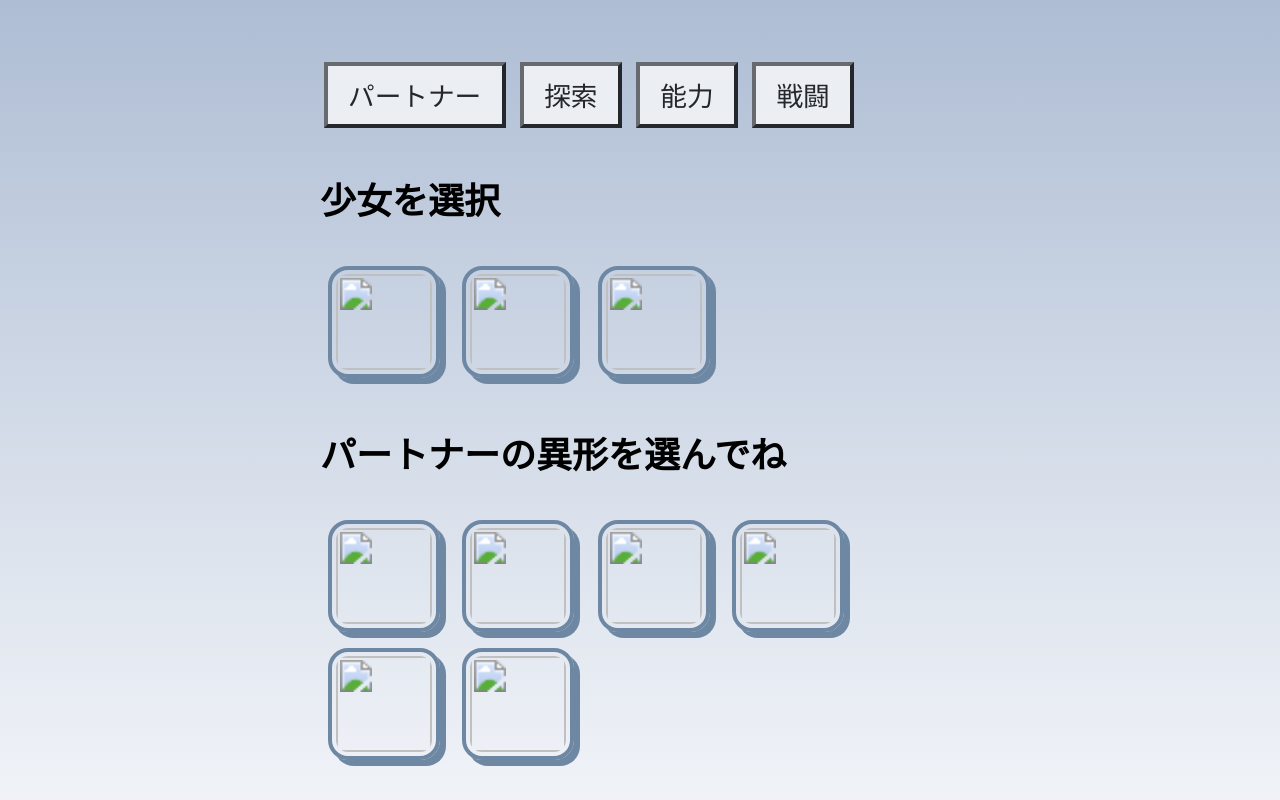
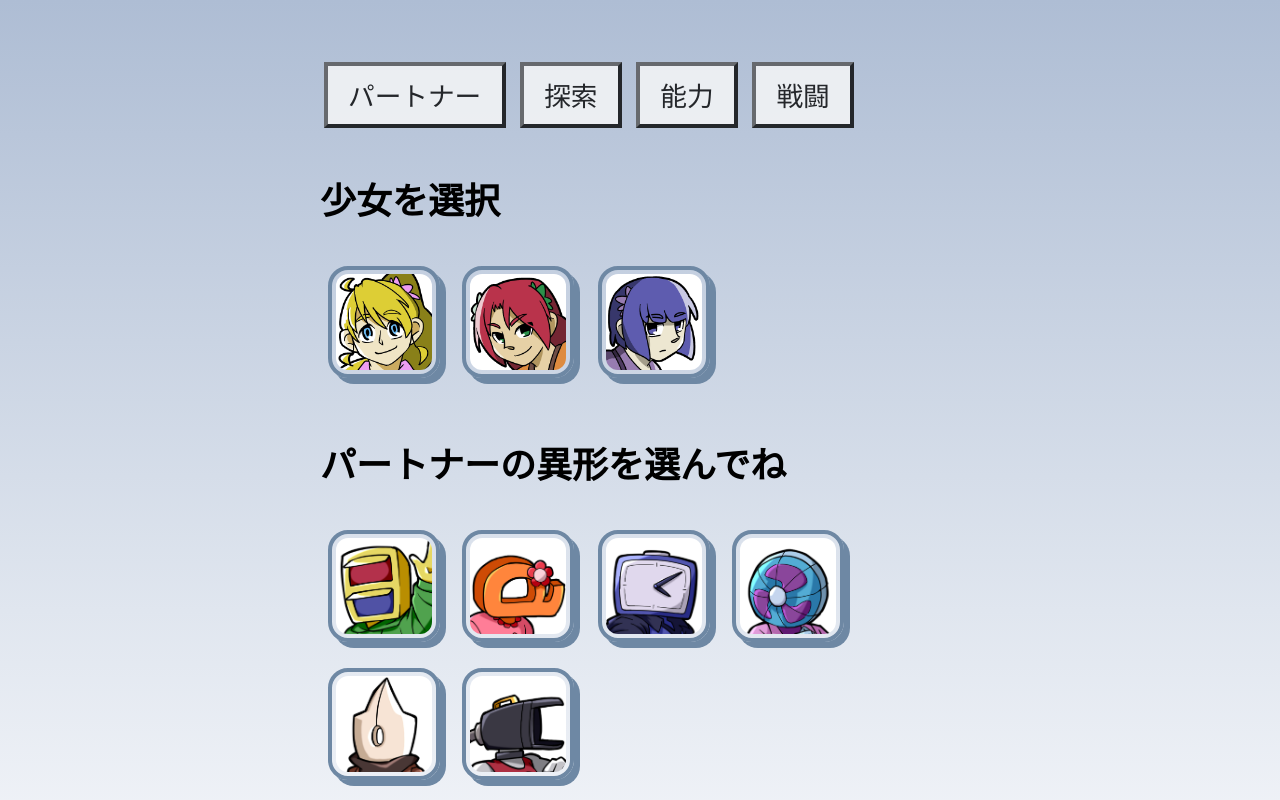
Before and after one commit to kuroitokuroro/shikisai-um, a plain HTML site: page index.html in a window 1280 px wide. Shown: the top 800 px of the page. Drawn offline with nearby package versions, Linux system fonts and the light colour scheme; a web font is replaced by a local one.

Commit message:
Add files via upload

```diff
--- a/index.html
+++ b/index.html
@@ -667,18 +667,18 @@ margin-top: 10px;
 <!-- 選択画面 -->
 <div id="selectScreen">
 <h2>少女を選択</h2>
- <div class="icon-wrapper" data-girl="淋漓"><img src="game_image/rinri.jpg" class="icon-image girl-icon" data-girl="淋漓"></div>
+ <div class="icon-wrapper" data-girl="淋漓"><img src="image/rinri.jpg" class="icon-image girl-icon" data-girl="淋漓"></div>
 <div class="icon-wrapper" data-girl="唯奈">
- <img src="game_image/yuina.jpg" class="icon-image girl-icon" data-girl="唯奈"></div>
-<div class="icon-wrapper" data-girl="スミレ"><img src="game_image/sumire.jpg" class="icon-image girl-icon" data-girl="スミレ"></div>
+ <img src="image/yuina.jpg" class="icon-image girl-icon" data-girl="唯奈"></div>
+<div class="icon-wrapper" data-girl="スミレ"><img src="image/sumire.jpg" class="icon-image girl-icon" data-girl="スミレ"></div>
 
 <h2>パートナーの異形を選んでね</h2>
-<div class="icon-wrapper" data-monster-id="makoto"><img src="game_image/makoto.jpg" class="icon-image monster-icon"></div>
-<div class="icon-wrapper" data-monster-id="yuri"><img src="game_image/yuri.jpg" class="icon-image monster-icon"></div>
-<div class="icon-wrapper" data-monster-id="takashi"><img src="game_image/takashi.jpg" class="icon-image monster-icon"></div>
-<div class="icon-wrapper" data-monster-id="saki"><img src="game_image/saki.jpg" class="icon-image monster-icon"></div>
-<div class="icon-wrapper" data-monster-id="osamu"><img src="game_image/osamu.jpg" class="icon-image monster-icon"></div>
-<div class="icon-wrapper" data-monster-id="tooru"><img src="game_image/tooru.jpg" class="icon-image monster-icon"></div>
+<div class="icon-wrapper" data-monster-id="makoto"><img src="image/makoto.jpg" class="icon-image monster-icon"></div>
+<div class="icon-wrapper" data-monster-id="yuri"><img src="image/yuri.jpg" class="icon-image monster-icon"></div>
+<div class="icon-wrapper" data-monster-id="takashi"><img src="image/takashi.jpg" class="icon-image monster-icon"></div>
+<div class="icon-wrapper" data-monster-id="saki"><img src="image/saki.jpg" class="icon-image monster-icon"></div>
+<div class="icon-wrapper" data-monster-id="osamu"><img src="image/osamu.jpg" class="icon-image monster-icon"></div>
+<div class="icon-wrapper" data-monster-id="tooru"><img src="image/tooru.jpg" class="icon-image monster-icon"></div>
 <h2>3組選んだら...</h2>
 <p><button id="mainButton" onclick="handleMainButton()">パートナー選択</button></p></div>
 
@@ -704,17 +704,17 @@ margin-top: 10px;
   <div id="kunnanGateBg" class="kunnan-gate-bg">
 <div class="kunnan-gate-ui">
   <button id="goShallow" class="gate-card">
-    <img src="game_image/stepdown.gif" alt="浅くへ">
+    <img src="image/stepdown.gif" alt="浅くへ">
     <span>より浅く</span>
   </button>
 
   <button id="enterKunnan" class="gate-card">
-    <img src="game_image/stepin.gif" alt="苦難に挑む">
+    <img src="image/stepin.gif" alt="苦難に挑む">
     <span>苦難に挑む</span>
   </button>
 
   <button id="goDeep" class="gate-card">
-    <img src="game_image/stepup.gif" alt="深くへ">
+    <img src="image/stepup.gif" alt="深くへ">
     <span>より深く</span>
   </button>
     </div>
@@ -818,18 +818,18 @@ const colorClassMap = {
 // 色整理-orb：獲得orbとステータス画面orbが混在（orb整理時に着手予定）
 
 const girlImages = {
-  "淋漓": "game_image/rinri.jpg",
-  "唯奈": "game_image/yuina.jpg",
-  "スミレ": "game_image/sumire.jpg"
+  "淋漓": "image/rinri.jpg",
+  "唯奈": "image/yuina.jpg",
+  "スミレ": "image/sumire.jpg"
 };
 
 const monsterImages = {
-  makoto: "game_image/makoto.jpg",
-  yuri: "game_image/yuri.jpg",
-  takashi: "game_image/takashi.jpg",
-  saki: "game_image/saki.jpg",
-  osamu: "game_image/osamu.jpg",
-  tooru: "game_image/tooru.jpg"
+  makoto: "image/makoto.jpg",
+  yuri: "image/yuri.jpg",
+  takashi: "image/takashi.jpg",
+  saki: "image/saki.jpg",
+  osamu: "image/osamu.jpg",
+  tooru: "image/tooru.jpg"
 };
 
 const colorBag = {
@@ -854,7 +854,7 @@ const IKEI_STATUS = {
   makoto: {
     name: "安全 真",
     description: "まじめで頑固\n例外や応用を知らない",
-    image: "game_image/makoto_full.jpg",
+    image: "image/makoto_full.jpg",
     keisei: {
       keisei_1: 20,
       keisei_2: 4,
@@ -868,7 +868,7 @@ const IKEI_STATUS = {
   yuri: {
     name: "幼 ユリ",
     description: "気分屋で惚れっぽい\nあなたがすべて",
-    image: "game_image/yuri_full.jpg",
+    image: "image/yuri_full.jpg",
     keisei: {
       keisei_1: 12,
       keisei_2: 20,
@@ -882,7 +882,7 @@ const IKEI_STATUS = {
   takashi: {
     name: "目覚 崇",
     description: "陽気な道化\n異端こそ生き甲斐",
-    image: "game_image/takashi_full.jpg",
+    image: "image/takashi_full.jpg",
     keisei: {
       keisei_1: 4,
       keisei_2: 12,
@@ -896,7 +896,7 @@ const IKEI_STATUS = {
   saki: {
     name: "風下 咲",
     description: "臆病で親切\n不安に苛まれている",
-    image: "game_image/saki_full.jpg",
+    image: "image/saki_full.jpg",
     keisei: {
       keisei_1: 12,
       keisei_2: 12,
@@ -910,7 +910,7 @@ const IKEI_STATUS = {
   osamu: {
     name: "文豪 統",
     description: "思考と論理\n我在るのは思う為",
-    image: "game_image/osamu_full.jpg",
+    image: "image/osamu_full.jpg",
     keisei: {
       keisei_1: 4,
       keisei_2: 12,
@@ -924,7 +924,7 @@ const IKEI_STATUS = {
   tooru: {
     name: "力業 透",
     description: "剛腕と気合\n出来ないことなどない",
-    image: "game_image/tooru_full.jpg",
+    image: "image/tooru_full.jpg",
     keisei: {
       keisei_1: 12,
       keisei_2: 4,
@@ -2084,6 +2084,6 @@ function setupKunnanGateEvents() {
 
 </script>
 
-<footer id="pageFooter"><img src="game_image/logo.png" alt="色彩UM ロゴ"></footer>
+<footer id="pageFooter"><img src="image/logo.png" alt="色彩UM ロゴ"></footer>
 
 </div> </body> </html>
```
